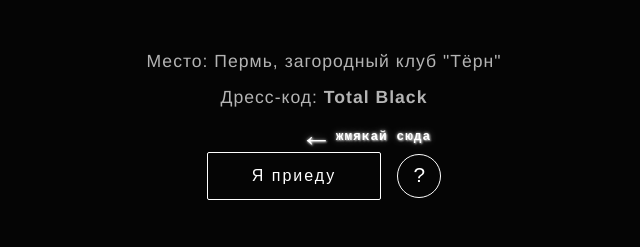
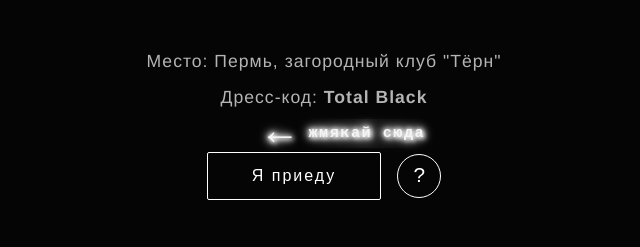
Before and after one commit to Crystos/wedding-invite, a website: page index.html in a window 1280 px wide. Shown: the part 553-800 px from the top of the page, without its empty margins (316-956 px from the left). Drawn offline with nearby package versions, Linux system fonts and the light colour scheme.

Commit message:
update branch

```diff
--- a/style.css
+++ b/style.css
@@ -208,12 +208,12 @@ form input:focus { border-color: var(--accent); }
 /* 💬 Подсказка со стрелкой над кнопкой */
 .hint-wrapper {
     position: absolute;
-    top: -40px;
+    top: -50px;
     right: 10px;
     display: flex;
     flex-direction: row;
     align-items: center;
-    gap: 6px;
+    gap: 8px;
     opacity: 1;
     transition: opacity 0.5s ease;
     pointer-events: none;
@@ -224,36 +224,42 @@ form input:focus { border-color: var(--accent); }
 }
 
 .hint-arrow {
-    font-size: 2rem;
-    color: var(--accent);
+    font-size: 2.5rem;
+    color: #f5f5f5;
     font-family: 'Courier New', monospace;
     font-weight: bold;
     text-shadow:
-        0 0 3px rgba(255, 255, 255, 0.8),
-        0 0 8px rgba(255, 255, 255, 0.4),
-        1px 1px 2px rgba(255, 255, 255, 0.6);
+        0 0 4px rgba(255, 255, 255, 0.9),
+        0 0 10px rgba(255, 255, 255, 0.6),
+        0 0 15px rgba(255, 255, 255, 0.4),
+        2px 2px 4px rgba(255, 255, 255, 0.7);
     animation: bounce 1.5s infinite;
-    filter: blur(0.3px);
+    filter: blur(0.5px) drop-shadow(0 0 3px rgba(255, 255, 255, 0.8));
+    letter-spacing: -2px;
 }
 
 .hint-text {
-    font-size: 0.8rem;
-    color: var(--accent);
+    font-size: 0.95rem;
+    color: #f5f5f5;
     text-transform: lowercase;
-    letter-spacing: 1px;
+    letter-spacing: 1.5px;
     font-family: 'Courier New', monospace;
     font-weight: bold;
     text-shadow:
-        0 0 3px rgba(255, 255, 255, 0.8),
-        0 0 8px rgba(255, 255, 255, 0.4),
-        1px 1px 2px rgba(255, 255, 255, 0.6);
-    filter: blur(0.3px);
+        0 0 4px rgba(255, 255, 255, 0.9),
+        0 0 10px rgba(255, 255, 255, 0.6),
+        0 0 15px rgba(255, 255, 255, 0.4),
+        2px 2px 4px rgba(255, 255, 255, 0.7);
+    filter: blur(0.5px) drop-shadow(0 0 3px rgba(255, 255, 255, 0.8));
     white-space: nowrap;
+    background: linear-gradient(90deg, transparent, rgba(255,255,255,0.05), transparent);
+    padding: 2px 6px;
+    border-radius: 3px;
 }
 
 @keyframes bounce {
     0%, 100% { transform: translateX(0); }
-    50% { transform: translateX(-4px); }
+    50% { transform: translateX(-5px); }
 }
 
 .btn-container {
```
Also changed, not shown: 1 other file.
